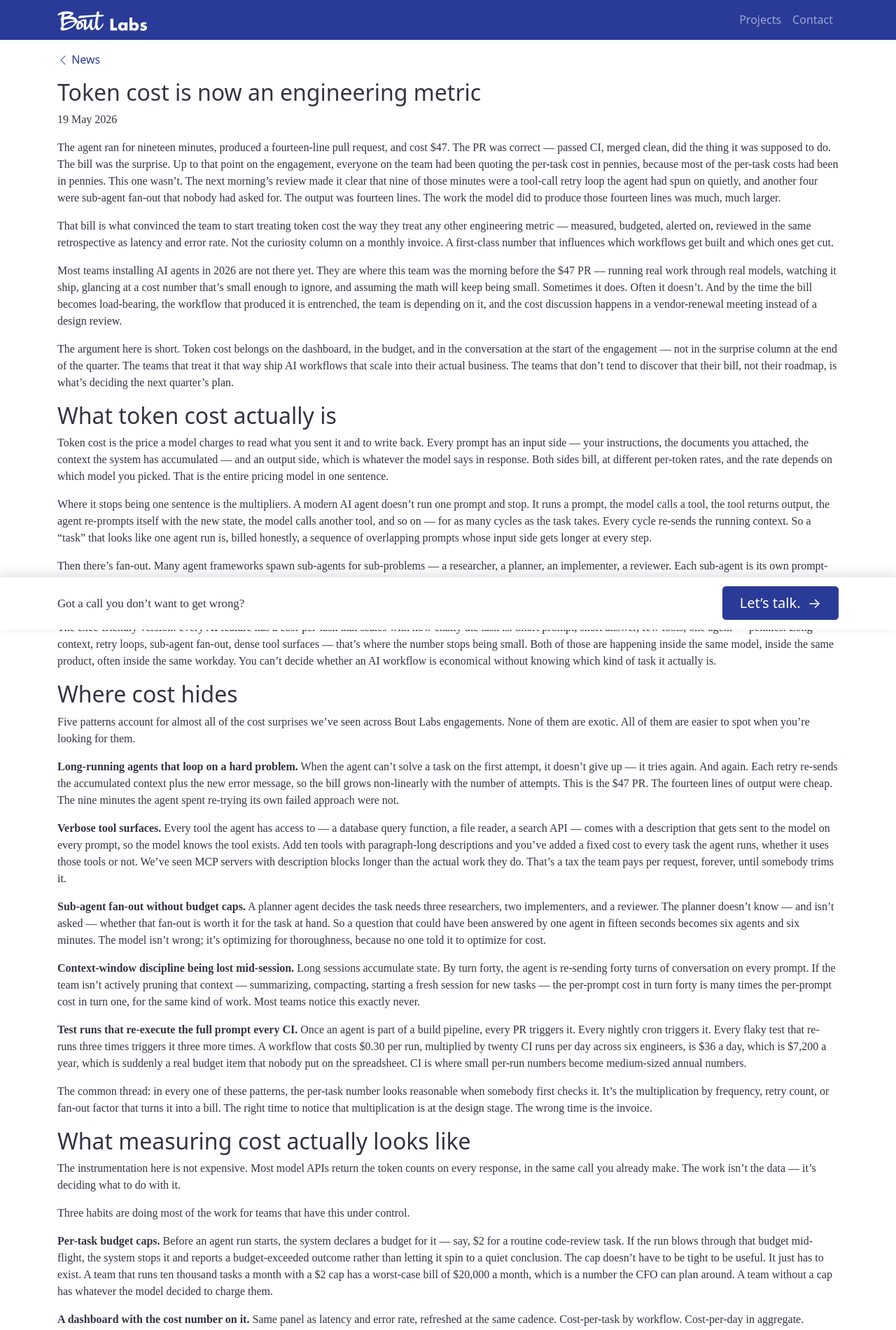
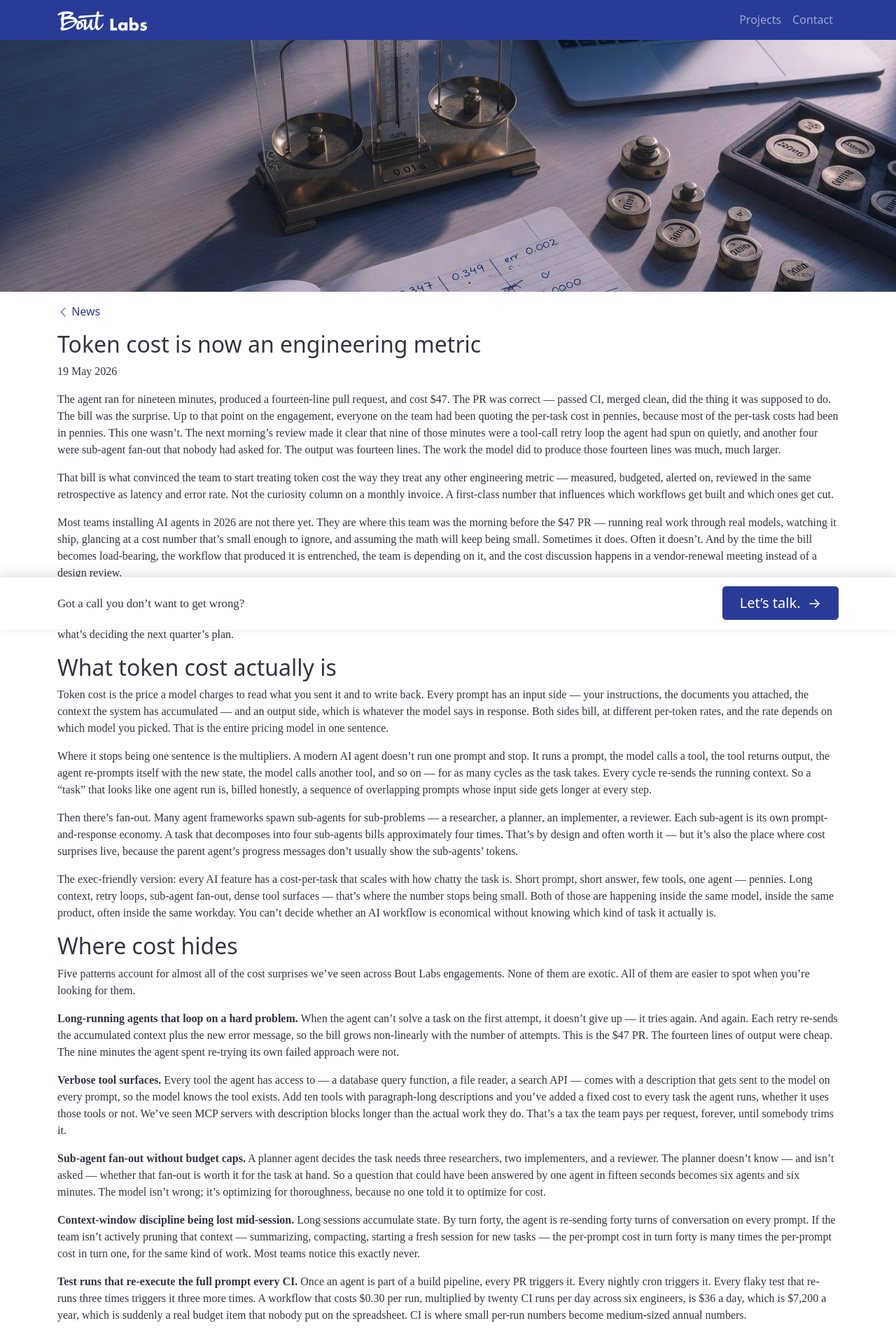
Before and after one commit to BoutLabs/boutlabs.github.io, a Jekyll site: the page built from _posts/2026-05-19-token-cost-engineering-metric.markdown, in a window 1280 px wide. Shown: the top 1901 px of the page at 70% size. Built offline with Jekyll 4.4.1, drawn with Linux system fonts in a browser that asks for light colours; some web fonts are replaced.

Commit message:
feat(blog): wire hero image for token-cost post
Hero generated via Grok Imagine API (grok-imagine-image-quality) using
prompt #11 from docs/IMAGE_PROMPTS.md (precision balance scale + ledger
+ laptop). Added `hero:` front matter so the post layout's hero block
renders above the article.

Co-Authored-By: Claude Opus 4.7 (1M context) <noreply@anthropic.com>

```diff
--- a/_posts/2026-05-19-token-cost-engineering-metric.markdown
+++ b/_posts/2026-05-19-token-cost-engineering-metric.markdown
@@ -4,6 +4,7 @@ title:  "Token cost is now an engineering metric"
 date:   2026-05-19 09:00:00 -0400
 categories: [news]
 tags: [ai-enablement, business, economics]
+hero: /assets/images/posts/token-cost-engineering-metric-header.jpg
 ---
 
 The agent ran for nineteen minutes, produced a fourteen-line pull request, and cost $47. The PR was correct — passed CI, merged clean, did the thing it was supposed to do. The bill was the surprise. Up to that point on the engagement, everyone on the team had been quoting the per-task cost in pennies, because most of the per-task costs had been in pennies. This one wasn't. The next morning's review made it clear that nine of those minutes were a tool-call retry loop the agent had spun on quietly, and another four were sub-agent fan-out that nobody had asked for. The output was fourteen lines. The work the model did to produce those fourteen lines was much, much larger.
```
Also changed, not shown: assets/images/posts/token-cost-engineering-metric-header.jpg (added).
